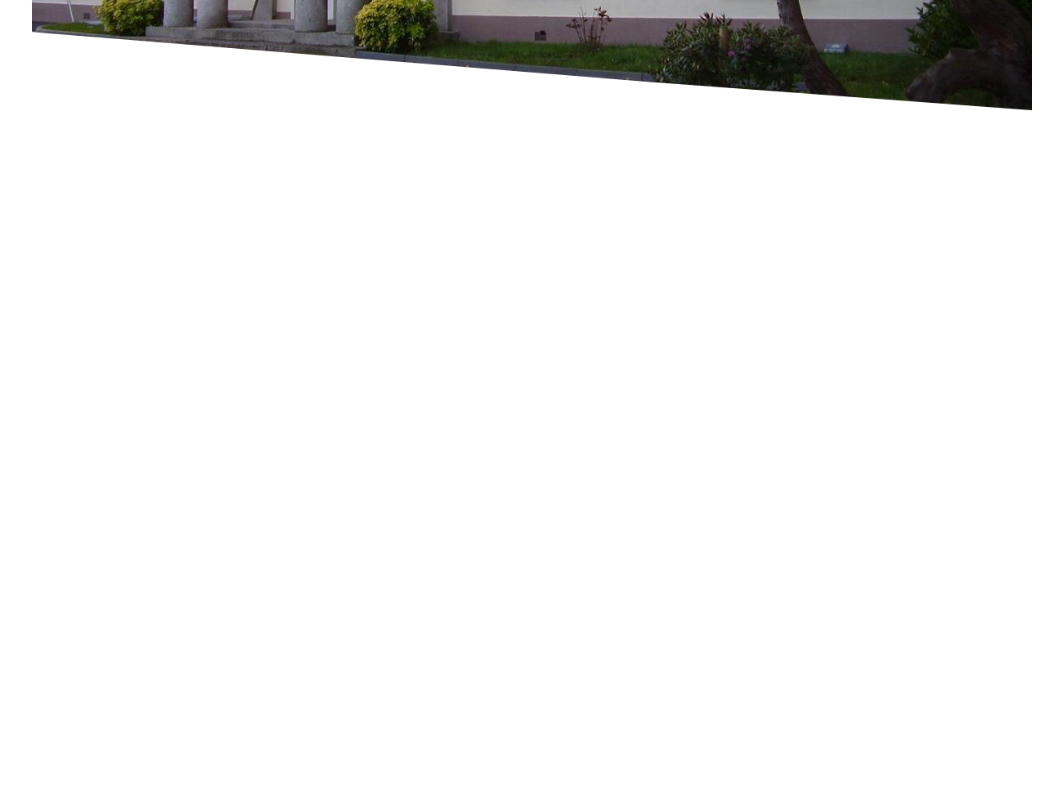
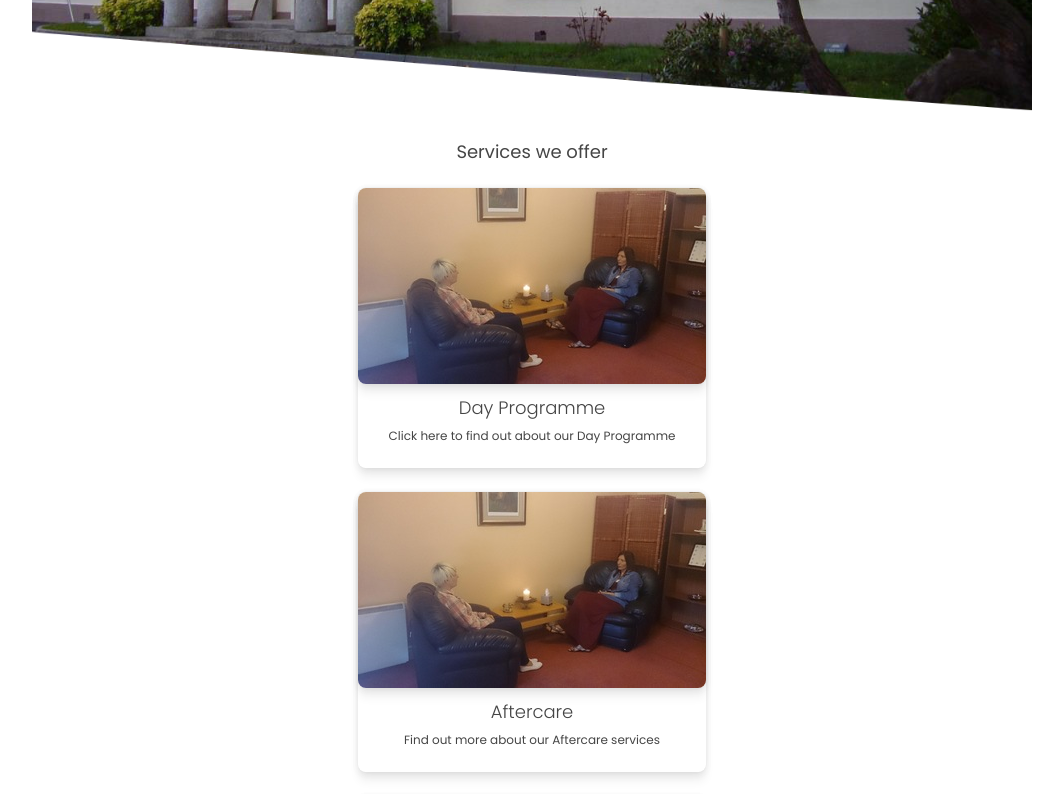
Before and after one commit to IainMcHugh/tallaghtrehabilitationproject, a React (Create React App) app: page /test in a window 1280 px wide. Shown: the part 620-1414 px from the top of the page, without its empty margins (108-1171 px from the left). Built offline with nearby package versions, Linux system fonts and the light colour scheme.

Commit message:
added card and wip homepage

```diff
--- /dev/null
+++ b/src/components/Toolkit/Card/Card.tsx
@@ -0,0 +1,66 @@
+import React from 'react';
+import styled from 'styled-components';
+
+export interface ICard {
+  imageUrl: string;
+  imageAlt?: string;
+  heading: string;
+  subheading: string;
+  className?: string;
+}
+
+const Container = styled.div`
+  display: flex;
+  flex-direction: column;
+  padding-bottom: ${({ theme }) => theme.spacing.S24};
+  border-radius: ${({ theme }) => theme.borderRadius.all8};
+  box-shadow: ${({ theme }) => theme.shadow.drop};
+`;
+
+const Image = styled.img`
+  width: 100%;
+  height: auto;
+  object-fit: contain;
+  border-radius: ${({ theme }) => theme.borderRadius.all8};
+  box-shadow: ${({ theme }) => theme.shadow.drop};
+  margin-bottom: ${({ theme }) => theme.spacing.S12};
+`;
+
+const Data = styled.div`
+  display: flex;
+  flex-direction: column;
+  align-items: center;
+`;
+
+const Heading = styled.p`
+  ${({ theme }) => theme.fontSize.F1824};
+  color: ${({ theme }) => theme.colors.GREY_DARK};
+  font-weight: ${({ theme }) => theme.fontWeight.light};
+  margin-bottom: ${({ theme }) => theme.spacing.S8};
+`;
+
+const SubHeading = styled.p`
+  ${({ theme }) => theme.fontSize.F1216};
+  color: ${({ theme }) => theme.colors.GREY_DARK};
+  font-weight: ${({ theme }) => theme.fontWeight.medium};
+`;
+
+function Card({
+  imageUrl,
+  imageAlt = '',
+  heading,
+  subheading,
+  className,
+}: ICard) {
+  return (
+    <Container className={className}>
+      <Image src={imageUrl} alt={imageAlt} />
+      <Data>
+        <Heading>{heading}</Heading>
+        <SubHeading>{subheading}</SubHeading>
+      </Data>
+    </Container>
+  );
+}
+
+export { Card };
--- a/src/components/Toolkit/Carousel/Carousel.tsx
+++ b/src/components/Toolkit/Carousel/Carousel.tsx
@@ -75,7 +75,7 @@ const Circle = styled.div<{ active: boolean }>`
   width: 12px;
   border-radius: 50%;
   background-color: ${({ theme, active }) =>
-    active ? theme.colors.YELLOW : `${theme.colors.YELLOW}BF`};
+    active ? theme.colors.YELLOW : `${theme.colors.YELLOW_LIGHTER}BF`};
   cursor: pointer;
 `;
 
--- a/src/components/Toolkit/NewHeader/NewHeader.tsx
+++ b/src/components/Toolkit/NewHeader/NewHeader.tsx
@@ -155,6 +155,7 @@ const DesktopListItem = styled.li`
   display: flex;
   align-items: flex-end;
   padding-bottom: 16px;
+  z-index: 9999;
   & > div {
     display: none;
   }
--- a/src/pages/HomePage/HomePage.tsx
+++ b/src/pages/HomePage/HomePage.tsx
@@ -3,6 +3,7 @@ import styled from 'styled-components';
 
 import { DefaultLayout } from 'components/Layouts/DefaultLayout/DefaultLayout';
 import { Carousel } from 'components/Toolkit/Carousel/Carousel';
+import { Card } from 'components/Toolkit/Card/Card';
 
 const HomepageWrapper = styled.div`
   display: flex;
@@ -39,7 +40,30 @@ const HeroContainer = styled.div`
   left: 0;
   right: 0;
   height: 300px;
-  z-index: 9999;
+  z-index: 9900;
+`;
+
+const ServicesSection = styled.section`
+  display: flex;
+  flex-direction: column;
+  justify-content: center;
+  align-items: center;
+  padding: ${({ theme }) => `0 ${theme.spacing.S8}`};
+`;
+
+const ServicesHeader = styled.h2`
+  ${({ theme }) => theme.fontSize.F1824}
+  font-weight: ${({ theme }) => theme.fontWeight.medium};
+  color: ${({ theme }) => theme.colors.GREY_DARK};
+  margin-bottom: ${({ theme }) => theme.spacing.S24};
+`;
+
+const SCard = styled(Card)`
+  margin-bottom: ${({ theme }) => theme.spacing.S24};
+
+  &:last-child {
+    margin-bottom: 0;
+  }
 `;
 
 const Skeleton = styled.div`
@@ -57,6 +81,27 @@ function HomePage() {
               <Carousel width={292} items={data} speed={8000} />
             </HeroContainer>
           </HeroSection>
+          <ServicesSection>
+            <ServicesHeader>Services we offer</ServicesHeader>
+            <SCard
+              imageUrl={require('images/dp_home.jpg')}
+              imageAlt="test"
+              heading="Day Programme"
+              subheading="Click here to find out about our Day Programme"
+            />
+            <SCard
+              imageUrl={require('images/dp_home.jpg')}
+              imageAlt="test"
+              heading="Aftercare"
+              subheading="Find out more about our Aftercare services"
+            />
+            <SCard
+              imageUrl={require('images/dp_home.jpg')}
+              imageAlt="test"
+              heading="Room Rental"
+              subheading="Learn more about our room rentals and meetings"
+            />
+          </ServicesSection>
           <Skeleton />
         </HomepageWrapper>
       </DefaultLayout>
```
Also changed, not shown: 1 other file (tests, documents, lock files or other folders).
